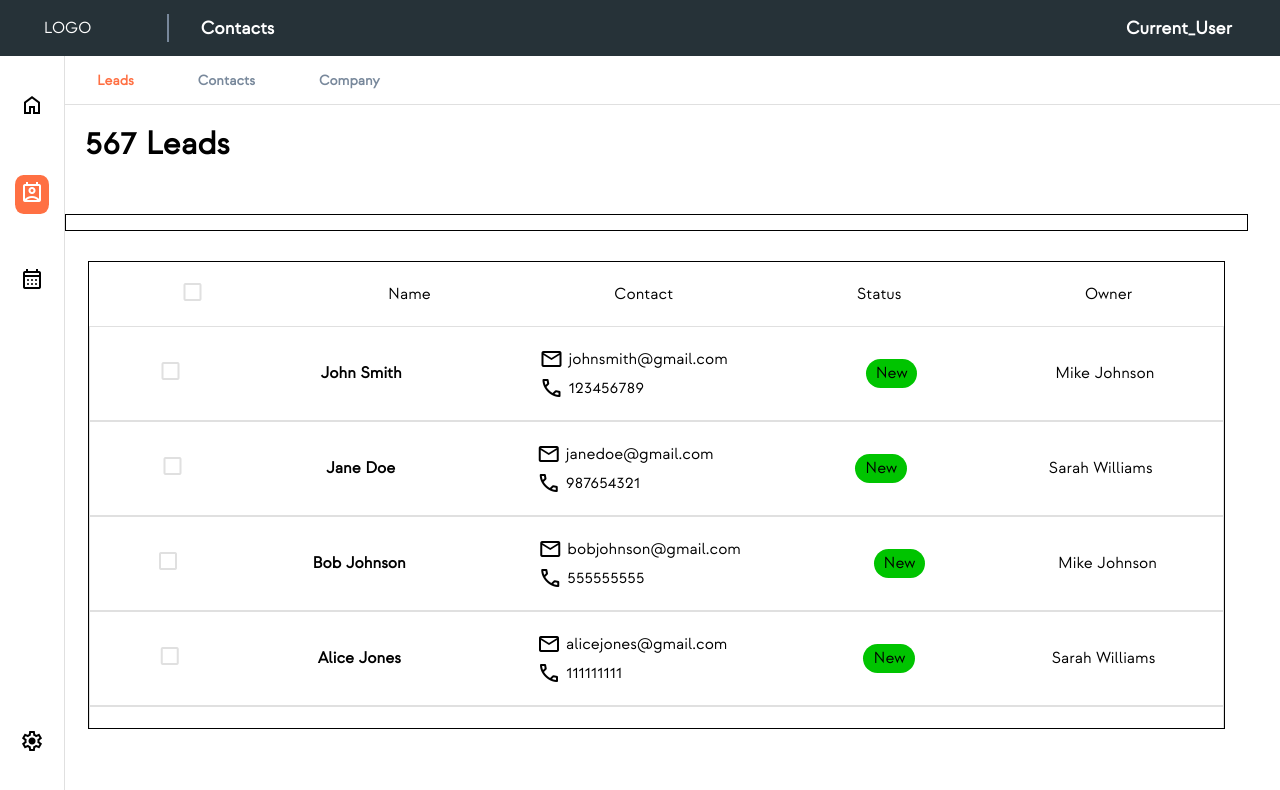
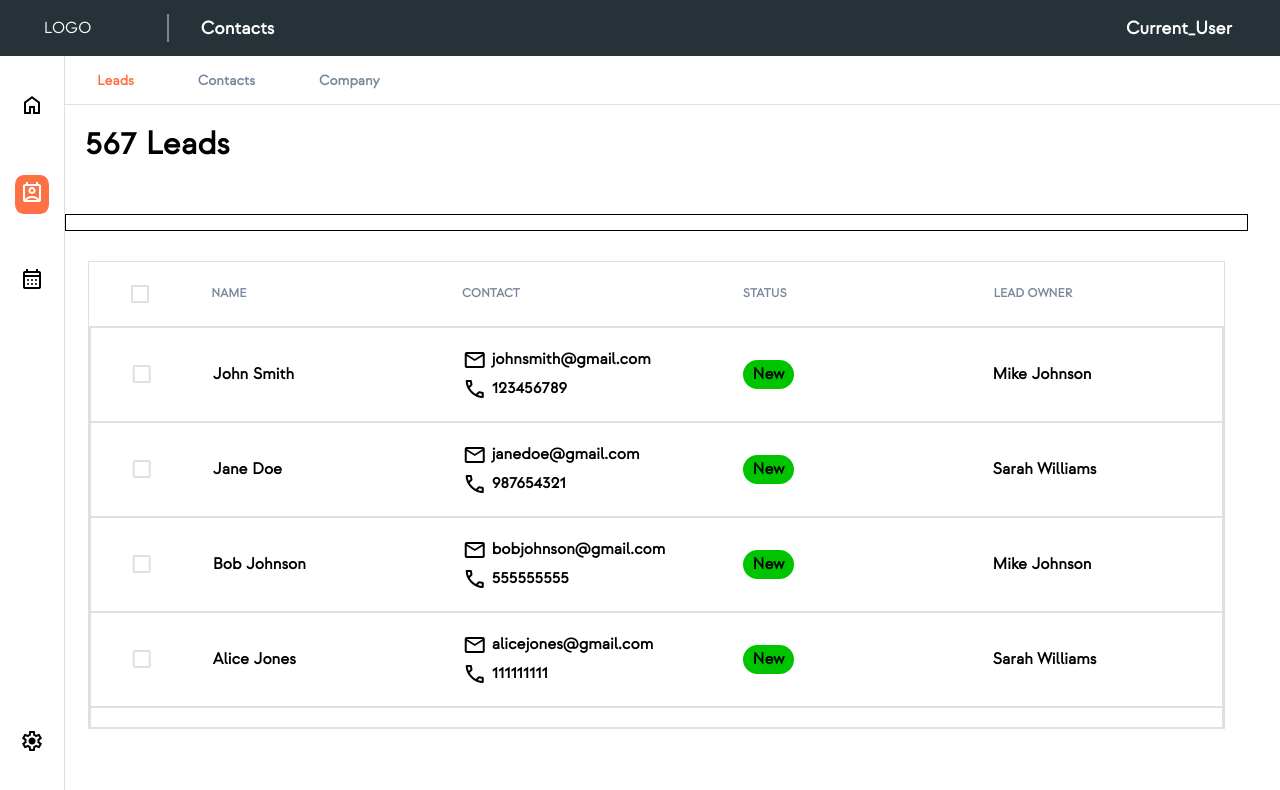
Before and after one commit to jacksonkalmbach/PipelinePro, a React (Create React App) app: page /dashboard in a window 1280 px wide. Both pictures are taken after a click on the element "perm_contact_calendar". Shown: the top 790 px of the page. Built offline with nearby package versions, Linux system fonts and the light colour scheme.

Commit message:
lead filters styling fix

```diff
--- a/public/index.html
+++ b/public/index.html
@@ -18,7 +18,7 @@
     <title>CRM APP</title>
   </head>
   <body>
-    <noscript>You need to enable JavaScript to run this app.</noscript>
+    <noscript></noscript>
     <div id="root"></div>
   </body>
 </html>
--- a/src/components/lead-row-item/LeadRowItem.styles.scss
+++ b/src/components/lead-row-item/LeadRowItem.styles.scss
@@ -4,11 +4,15 @@
   display: flex;
   padding: 20px 0;
   border: 1px solid $theme-lightgrey;
-  justify-content: space-around;
+  justify-content: center;
   align-items: center;
 
   .lead-row-item__checkbox {
     color: $theme-lightgrey;
+    display: flex;
+    justify-content: center;
+    align-items: center;
+    width: 10%;
 
     :hover {
       cursor: pointer;
@@ -16,12 +20,29 @@
   }
 
   .lead-row-item__name {
+    display: flex;
+    justify-content: flex-start;
+    align-items: center;
     font-weight: bold;
+    padding-left: 20px;
+    height: 100%;
+    width: calc(90% / 4);
+
+    &:hover {
+      cursor: pointer;
+    }
   }
 
   .lead-row-item__contact {
     display: flex;
     flex-direction: column;
+    justify-content: center;
+    align-items: flex-start;
+    padding-left: 20px;
+    font-weight: bold;
+    height: 100%;
+    width: calc(90% / 4);
+
     gap: 5px;
 
     .lead-row-item__contact_email {
@@ -35,4 +56,24 @@
       gap: 5px;
     }
   }
+
+  .lead-row-item__status {
+    display: flex;
+    justify-content: flex-start;
+    align-items: center;
+    padding-left: 50px;
+    font-weight: bold;
+    height: 100%;
+    width: calc(90% / 4);
+  }
+
+  .lead-row-item__owner {
+    display: flex;
+    justify-content: flex-start;
+    padding-left: 20px;
+    align-items: center;
+    font-weight: bold;
+    height: 100%;
+    width: calc(90% / 4);
+  }
 }
--- a/src/containers/lead-container/Leads.styles.scss
+++ b/src/containers/lead-container/Leads.styles.scss
@@ -24,33 +24,93 @@
     display: flex;
     flex-direction: column;
     align-self: center;
-    border: 1px solid black;
+    border: 1px solid $theme-lightgrey;
     max-height: calc(100vh - 11rem - 4rem - 4rem - 30px);
     width: 96%;
 
     .leads-list-filters {
       display: flex;
       height: 4rem;
-      justify-content: space-around;
       align-items: center;
-    }
 
-    .leads-list-filters__checkbox {
-      color: $theme-lightgrey;
+      .leads-list-filters__checkbox {
+        color: $theme-lightgrey;
+        display: flex;
+        justify-content: center;
+        align-items: center;
+        font-weight: bold;
+        height: 100%;
+        width: 10%;
 
-      :hover {
-        cursor: pointer;
+        :hover {
+          cursor: pointer;
+        }
+      }
+
+      .leads-list-filters__name {
+        display: flex;
+        justify-content: flex-start;
+        padding-left: 20px;
+        align-items: center;
+        font-weight: bold;
+        color: $theme-grey;
+        font-size: 12px;
+        height: 100%;
+        width: calc(90% / 4);
+      }
+
+      .leads-list-filters__contact {
+        display: flex;
+        justify-content: flex-start;
+        padding-left: 20px;
+        align-items: center;
+        font-weight: bold;
+        color: $theme-grey;
+        font-size: 12px;
+        font-weight: bold;
+        height: 100%;
+        width: calc(90% / 4);
+      }
+
+      .leads-list-filters__status {
+        display: flex;
+        justify-content: flex-start;
+        padding-left: 50px;
+        align-items: center;
+        font-weight: bold;
+        color: $theme-grey;
+        font-size: 12px;
+        height: 100%;
+        width: calc(90% / 4);
+      }
+
+      .leads-list-filters__owner {
+        display: flex;
+        justify-content: flex-start;
+        padding-left: 20px;
+        align-items: center;
+        color: $theme-grey;
+        font-size: 12px;
+        font-weight: bold;
+        height: 100%;
+        width: calc(90% / 4);
       }
     }
 
     .leads-list {
       display: flex;
       flex-direction: column;
+      border: 1px solid $theme-lightgrey;
       overflow-y: scroll;
       height: calc(100vh - 11rem - 4rem - 4rem - 30px - 4rem);
+    }
 
+    .leads-list {
+      -ms-overflow-style: none;
       scrollbar-width: none;
-      -ms-overflow-style: none;
+    }
+    .leads-list::-webkit-scrollbar {
+      display: none;
     }
   }
 }
--- a/src/containers/lead-container/Leads.tsx
+++ b/src/containers/lead-container/Leads.tsx
@@ -20,10 +20,10 @@ const Leads = () => {
               check_box_outline_blank
             </span>
           </div>
-          <div className="leads-list-filters__name">Name</div>
-          <div className="leads-list-filters__contact">Contact</div>
-          <div className="leads-list-filters__status">Status</div>
-          <div className="leads-list-filters__owner">Owner</div>
+          <div className="leads-list-filters__name">NAME</div>
+          <div className="leads-list-filters__contact">CONTACT</div>
+          <div className="leads-list-filters__status">STATUS</div>
+          <div className="leads-list-filters__owner">LEAD OWNER</div>
         </div>
         <div className="leads-list">
           {leads.map((lead: any) => {
```
